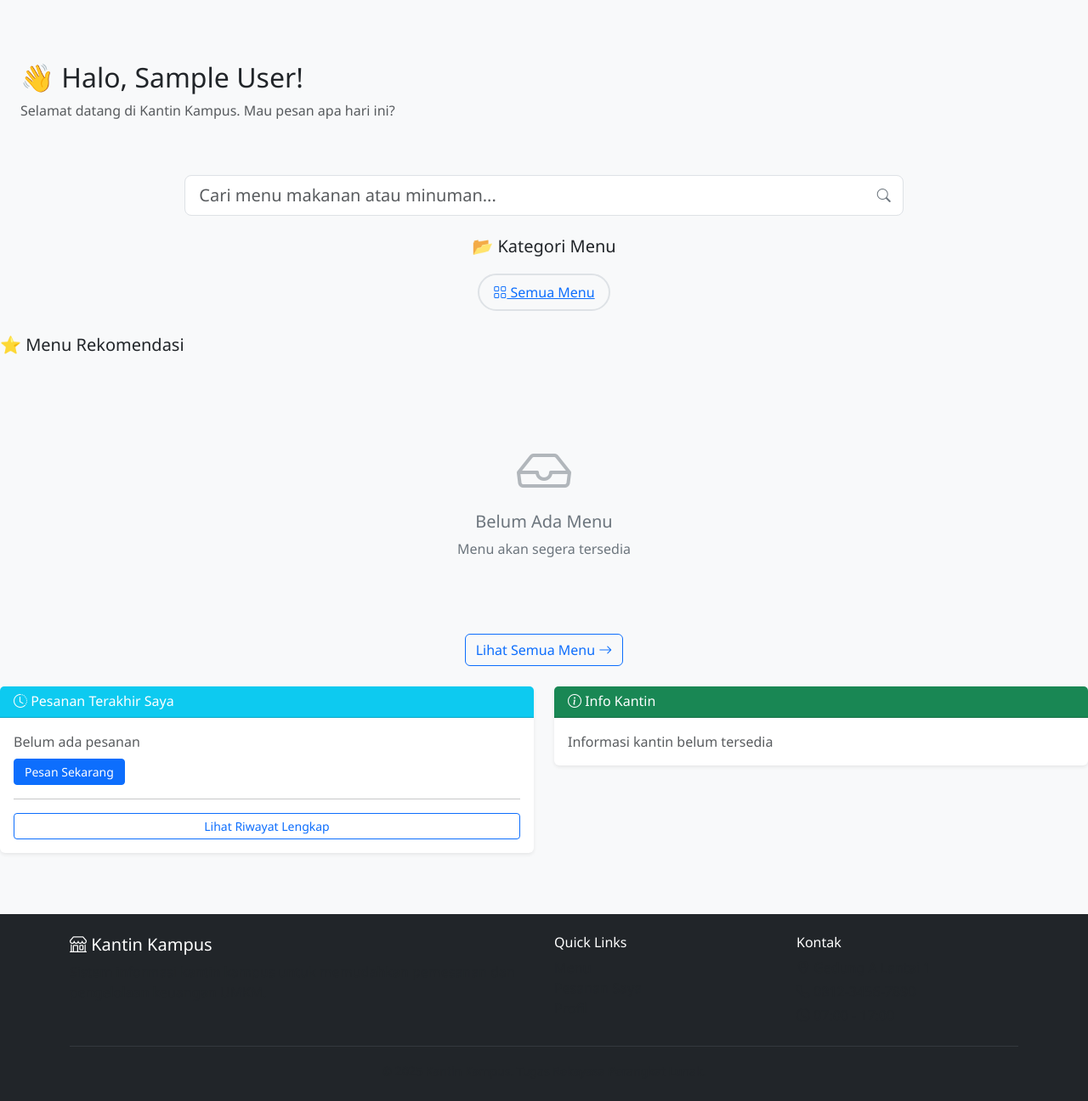
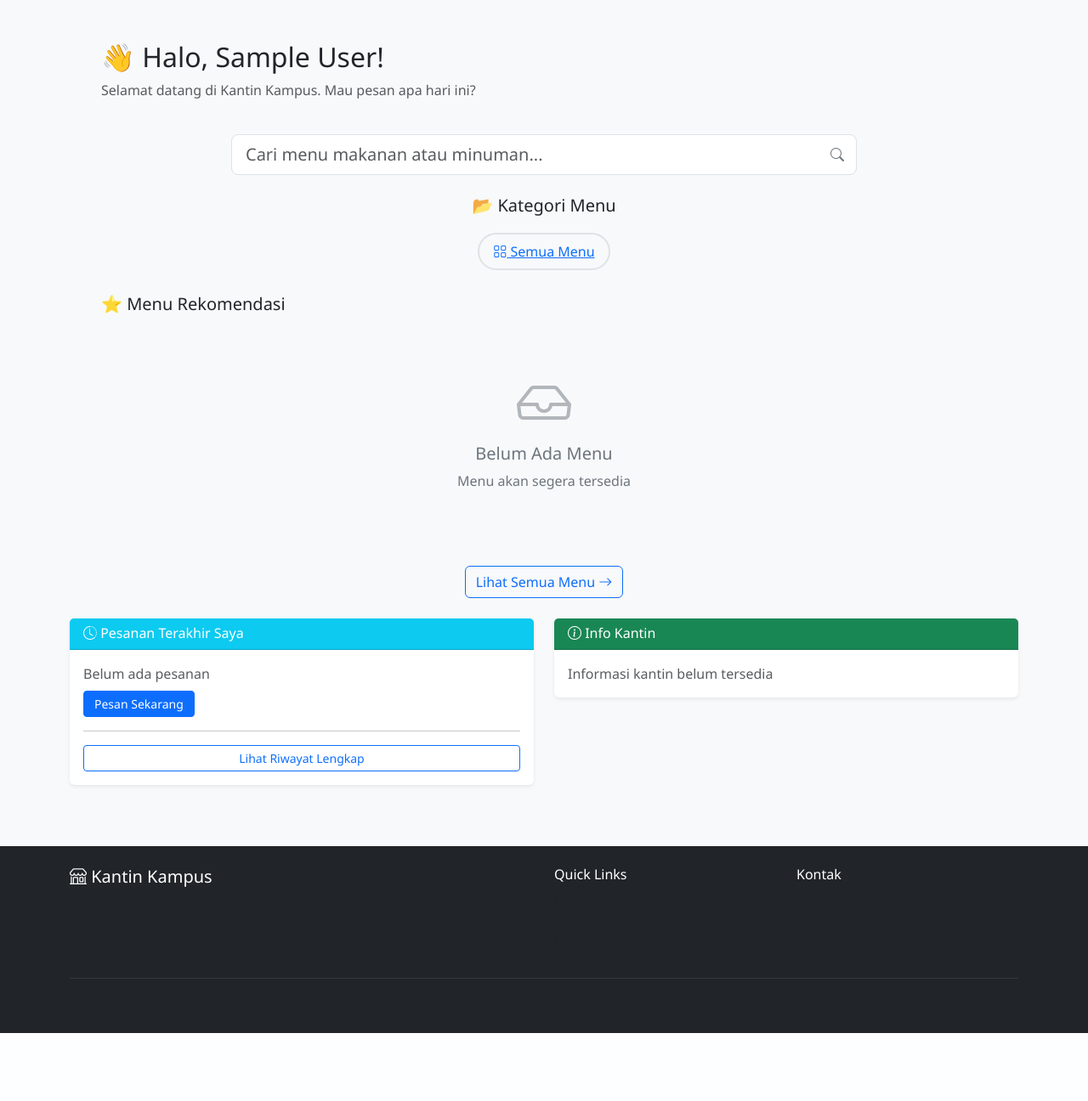
Before and after one commit to samuelnaibaho2005/app-kantin-proyek-akhir-rpl, a PHP site: page /dashboard/customer.php in a window 1280 px wide. Shown: the part 62-1358 px from the top of the page at 85% size. After the commit the page ends 1278 px from the top, so only its background shows below. Run offline with PHP 8.4, Linux system fonts and the light colour scheme; the visitor is signed in with stand-in values (Sample User, id 1); data that the repository does not hold is empty.

Commit message:
style page, membuat container

```diff
--- a/dashboard/customer.php
+++ b/dashboard/customer.php
@@ -62,8 +62,9 @@ $conn->close();
 ?>
 
 <!-- GREETING -->
-<div class="row mb-4 p-4">
-    <div class="col">
+<div class="container">
+<div class="row mb-4"  style="margin-left:25px">
+    <div class="col" style="padding: -10px;">
         <h2>👋 Halo, <?php echo htmlspecialchars($_SESSION['name']); ?>!</h2>
         <p class="text-muted">Selamat datang di Kantin Kampus. Mau pesan apa hari ini?</p>
     </div>
@@ -108,9 +109,9 @@ $conn->close();
 </div>
 
 <!-- MENU REKOMENDASI -->
-<div class="row mb-4">
+<div class="row" style="margin-left: 25px">
     <div class="col">
-        <h5 class="mb-3">⭐ Menu Rekomendasi</h5>
+        <h5 class="">⭐ Menu Rekomendasi</h5>
     </div>
 </div>
 
@@ -276,7 +277,7 @@ $conn->close();
         </div>
     </div>
 </div>
-
+</div>
 <!-- Search & Add to Cart Scripts -->
 <script>
     // Search Menu
--- a/menu/index.php
+++ b/menu/index.php
@@ -51,7 +51,7 @@ $categories_result = $conn->query($categories_query);
 
 $conn->close();
 ?>
-
+<div class="container">
 <div class="row mb-4">
     <div class="col">
         <h2><i class="bi bi-grid"></i> Menu Kantin</h2>
@@ -177,6 +177,7 @@ $conn->close();
         </div>
     <?php endif; ?>
 </div>
+</div>
 
 <!-- Add to Cart Script -->
 <script>
--- a/order/cart.php
+++ b/order/cart.php
@@ -22,7 +22,7 @@ foreach ($cart as $item) {
     $total += $item['price'] * $item['quantity'];
 }
 ?>
-
+<div class="container">
 <div class="row mb-4">
     <div class="col">
         <h2><i class="bi bi-cart3"></i> Keranjang Belanja</h2>
```
Also changed, not shown: auth/login.php (+0 -11 lines), order/status.php (+4 -3 lines).
